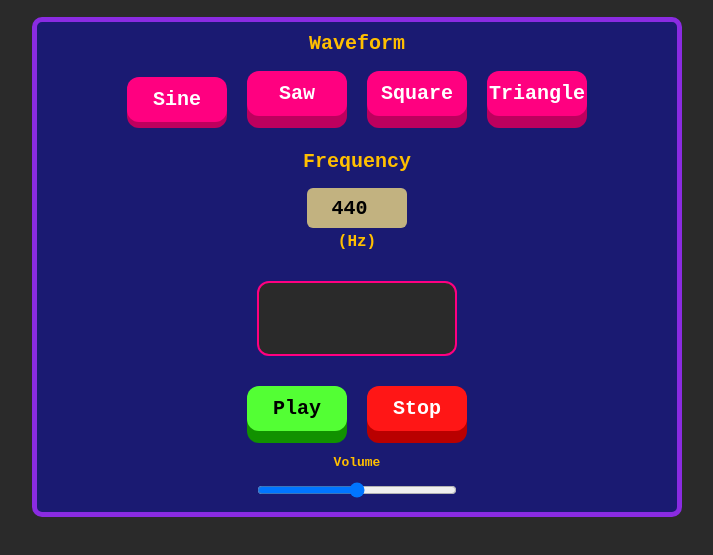
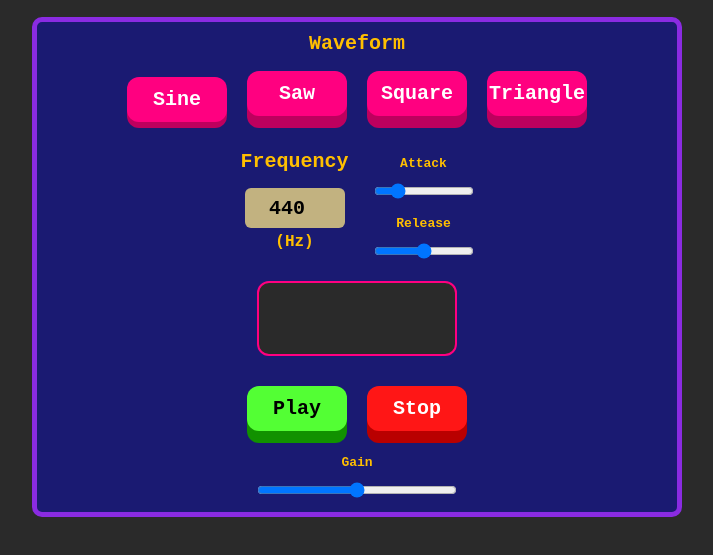
Before and after one commit to jppastorek/synthesizer, a plain HTML site: page index.html in a window 1280 px wide. Shown: the part 53-608 px from the top of the page, without its empty margins (283-996 px from the left). Drawn offline with Linux system fonts and the light colour scheme.

Commit message:
added attack and release

```diff
--- a/index.html
+++ b/index.html
@@ -17,17 +17,42 @@
           <button id="square-button" class="waveform-button">Square</button>
           <button id="triangle-button" class="waveform-button">Triangle</button>
         </div>
-        <h4 id="frequency-header">Frequency</h4>
-        <input id="frequency-input" type="number" value="440" />
-        <p>(Hz)</p>
+        <div class="editing-container">
+          <div class="frequency-container">
+            <h4 id="frequency-header">Frequency</h4>
+            <input id="frequency-input" type="number" value="440" />
+            <p>(Hz)</p>
+          </div>
+          <div class="envelope-container">
+            <label for="attack">Attack</label>
+            <input
+              name="attack"
+              id="attack"
+              type="range"
+              min="0"
+              max="1"
+              value="0.2"
+              step="0.1" />
+            <label for="release">Release</label>
+            <input
+              name="release"
+              id="release"
+              type="range"
+              min="0"
+              max="1"
+              value="0.5"
+              step="0.1" />
+          </div>
+        </div>
         <canvas id="visualizer"></canvas>
         <div class="controls-container">
           <button id="play-button" class="controls-button">Play</button>
           <button id="stop-button" class="controls-button">Stop</button>
         </div>
         <div class="gain-container">
-          <label id="gain-label" for="gain">Volume</label>
-          <input id="gain-input" type="range" min="0" max="2" step="0.01" value="1" />
+          <label id="gain-label" for="gain">Gain</label>
+          <input id="gain-input" type="range" min="0" max="2" step="0.01"
+            value="1" />
         </div>
       </div>
     </main>
--- a/script.js
+++ b/script.js
@@ -7,12 +7,21 @@ const stop_button = document.getElementById("stop-button");
 const frequency_input = document.getElementById("frequency-input");
 const gain_input = document.getElementById("gain-input");
 const visualizer = document.getElementById("visualizer");
-const waveform_buttons = [sine_button, saw_button, square_button, triangle_button];
+const attack_control = document.getElementById("attack");
+const release_control = document.getElementById("release");
+const waveform_buttons = [
+  sine_button,
+  saw_button,
+  square_button,
+  triangle_button,
+];
 let waveform = "sine";
 let context;
 let oscillator;
 let gainNode;
 let analyser;
+let attack_time = 0.2;
+let release_time = 0.5;
 
 const deactivate_buttons = () => {
   waveform_buttons.forEach((button) => {
@@ -60,13 +69,21 @@ frequency_input.addEventListener("input", () => {
   oscillator.frequency.value = frequency_input.value;
 });
 
+attack_control.addEventListener("input", (e) => {
+  attack_time = parseInt(e.target.value, 10);
+}, false);
+
+release_control.addEventListener("input", (e) => {
+  release_time = parseInt(e.target.value, 10);
+}, false);
+
 play_button.addEventListener("click", () => {
   if (context === undefined) {
     context = new AudioContext();
   }
   if (oscillator === undefined) {
     oscillator = context.createOscillator();
-    oscillator.start();
+    oscillator.start(context.currentTime);
   }
   if (context.state === "suspended") {
     context.state = "running";
@@ -84,6 +101,11 @@ play_button.addEventListener("click", () => {
   oscillator.connect(gainNode);
   gainNode.connect(analyser);
   analyser.connect(context.destination);
+  gainNode.gain.cancelScheduledValues(context.currentTime);
+  gainNode.gain.setValueAtTime(0, context.currentTime);
+  gainNode.gain.linearRampToValueAtTime(1, context.currentTime + attack_time);
+  gainNode.gain.linearRampToValueAtTime(0, context.currentTime + 2 - release_time);
+  oscillator.stop(context.currentTime + 2);
   play_button.classList.add("active");
 });
 
@@ -93,12 +115,11 @@ stop_button.addEventListener("click", () => {
     play_button.classList.remove("active");
 });
 
-
 gain_input.addEventListener("input", () => {
   gainNode.gain.value = gain_input.value;
 });
 
-const drawVisualizer = ()=> {
+const drawVisualizer = () => {
   requestAnimationFrame(drawVisualizer);
 
   const bufferLength = analyser.frequencyBinCount;
@@ -107,11 +128,11 @@ const drawVisualizer = ()=> {
   const width = visualizer.width;
   const height = visualizer.height;
   const barWidth = 10;
-  const canvasContext = visualizer.getContext('2d');
+  const canvasContext = visualizer.getContext("2d");
   canvasContext.clearRect(0, 0, width, height);
   let x = 0;
-  dataArray.forEach((item, index,array) => {
-   const y = item / 255 * height*1.1;
+  dataArray.forEach((item, index, array) => {
+    const y = (item / 255) * height * 1.1;
     canvasContext.strokeStyle = `blue`;
     x = x + barWidth;
     canvasContext.beginPath();
@@ -120,5 +141,9 @@ const drawVisualizer = ()=> {
     canvasContext.moveTo(x, height);
     canvasContext.lineTo(x, height - y);
     canvasContext.stroke();
-  })
+  });
 };
+
+function playNote() {
+
+}
--- a/styles.css
+++ b/styles.css
@@ -99,6 +99,15 @@ button:active,
     box-shadow: 0 6px var(--darker-pink);
 }
 
+.editing-container {
+    display: flex;
+    flex-direction: row;
+    width: 100%;
+    justify-content: center;
+    align-items: center;
+    gap: 25px;
+}
+
 #frequency-header {
     margin: 0 0 15px 0;
 }
@@ -127,6 +136,14 @@ input {
 input:focus {
     outline: none;
     border: none;
+}
+
+.envelope-container {
+    display: flex;
+    flex-direction: column;
+    color: var(--glowing-amber);
+    font-family: inherit;
+    font-weight: bold;
 }
 
 canvas {
```
Lines whose indentation alone changed are shown as unchanged.
